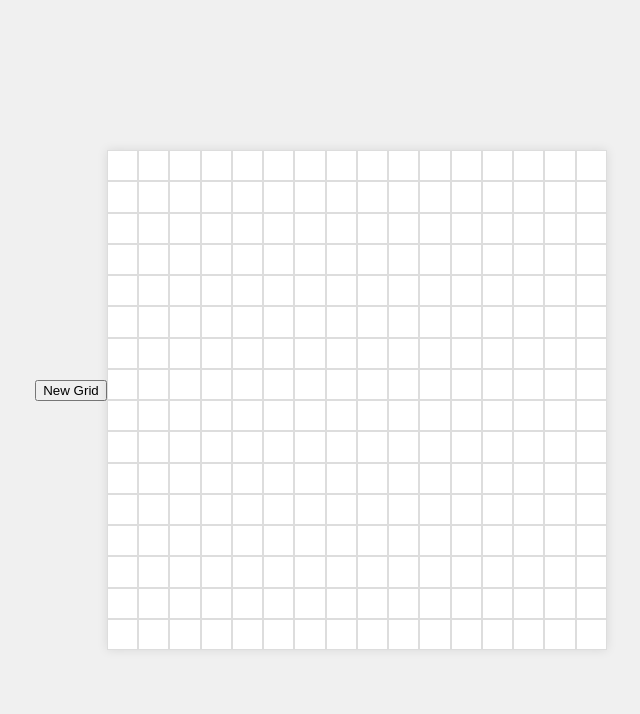
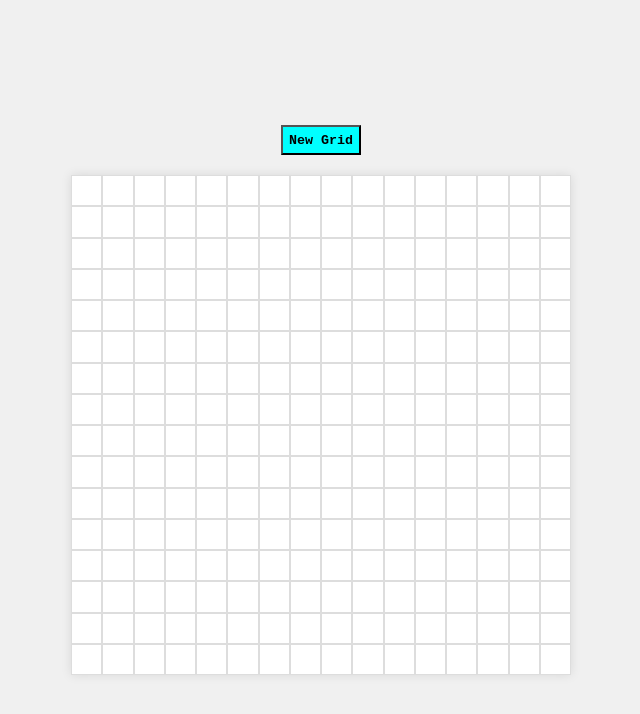
Before and after one commit to KwesitheDev/Etch-a-Sketch, a plain HTML site: page index.html in a window 1280 px wide. Shown: the whole page, without its empty margins (319-959 px from the left). Drawn offline with Linux system fonts and the light colour scheme.

Commit message:
styles added for button hover effect and font family added + made body flex in column direction

```diff
--- a/style.css
+++ b/style.css
@@ -5,6 +5,20 @@ body {
     height: 100vh;
     margin: 0;
     background-color: #f0f0f0;
+    flex-direction: column;
+
+}
+
+button {
+    background-color: aqua;
+    height: 30px;
+    font-weight: bold;
+    font-family: 'Courier New', Courier, monospace;
+    &:hover{
+        background-color: #006492;
+        height: 32px;
+        width: 85px;
+    }
 }
 
 .container {
```
